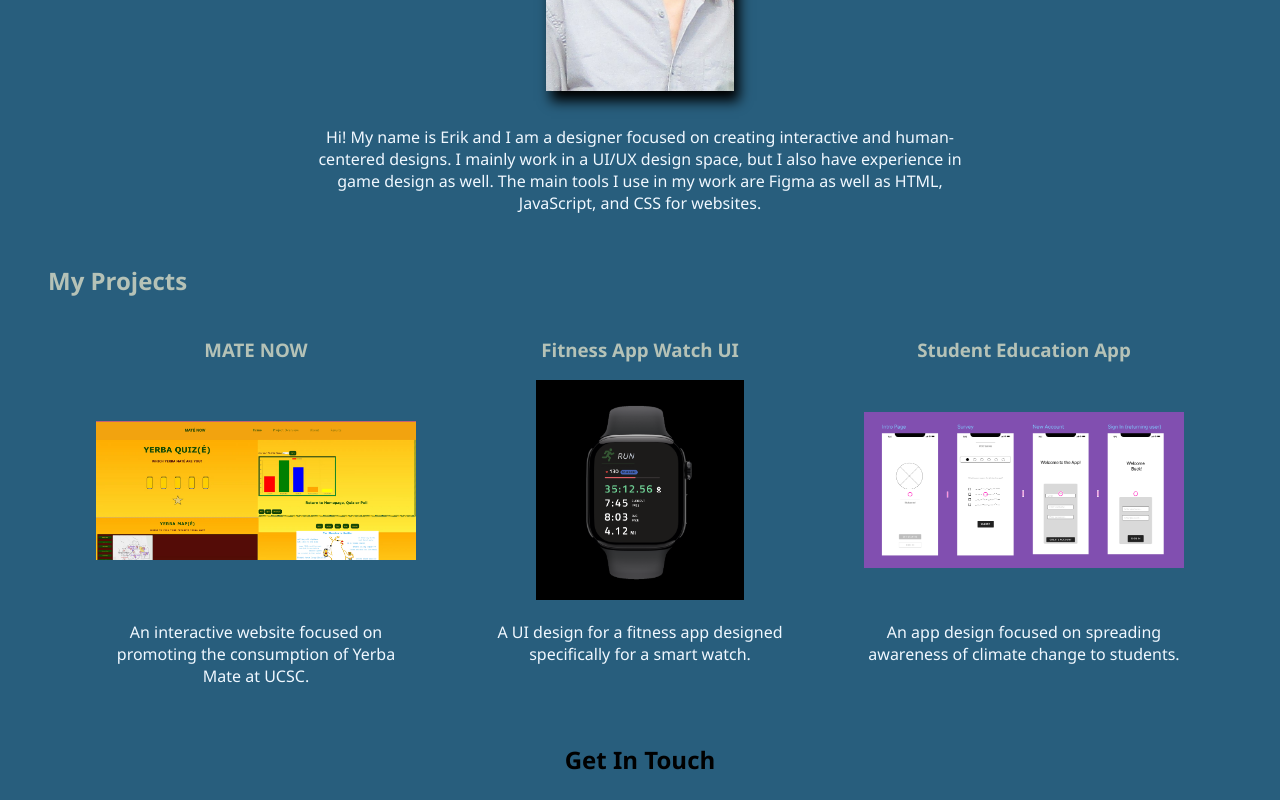
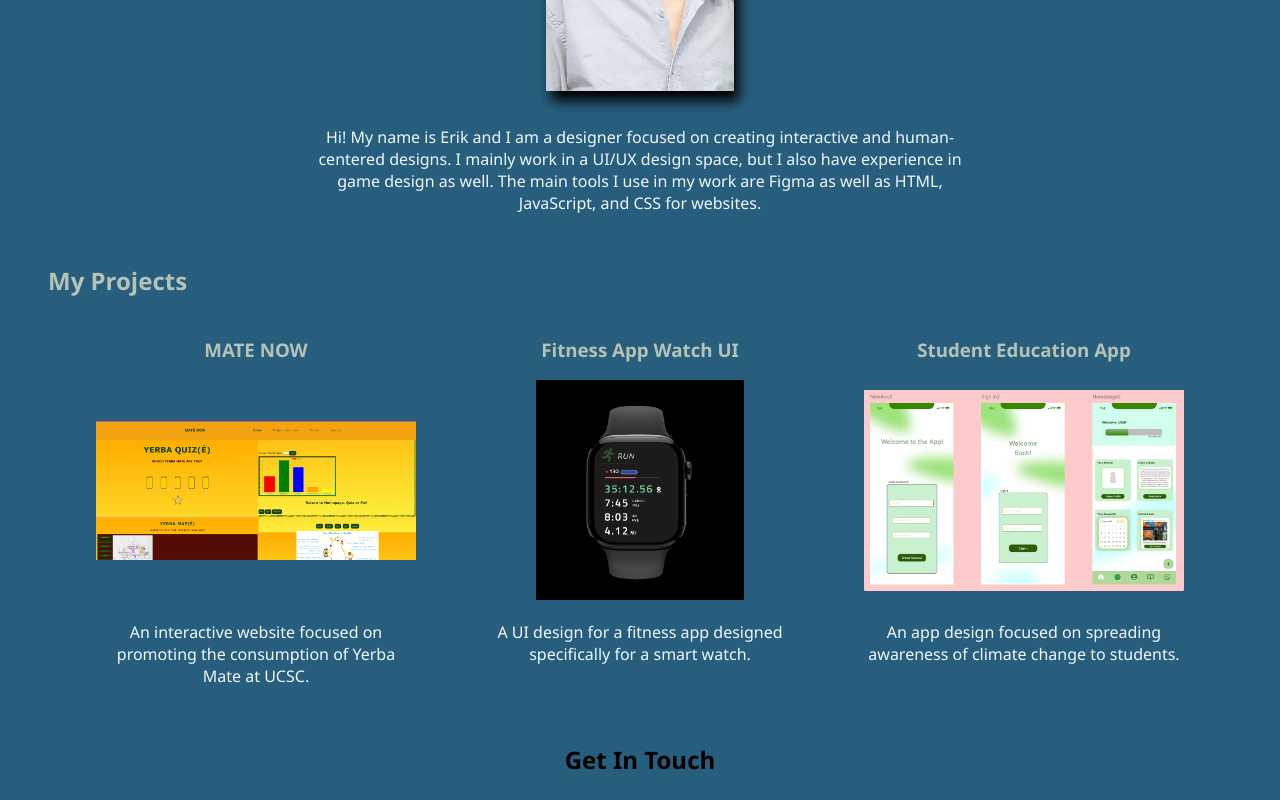
Before and after one commit to erikdlt/portfolio, a plain HTML site: page homepage.html in a window 1280 px wide. Shown: the part 407-1207 px from the top of the page. Drawn offline with Linux system fonts and the light colour scheme; a script that the page names is missing.

Commit message:
change image

```diff
--- a/homepage.html
+++ b/homepage.html
@@ -58,7 +58,7 @@
       <div class="project-card">
         <h3>Student Education App</h3>
         <a href="project3.html">
-          <img class="projectimg" src="img/ucscproject.png" id="ucsc" alt="Student Education App project image">
+          <img class="projectimg" src="img/ucscproject2.png" id="ucsc" alt="Student Education App project image">
         </a>
         <p>An app design focused on spreading awareness of climate change to students.</p>
       </div>
```
Also changed, not shown: img/ucscproject2.png (added).
